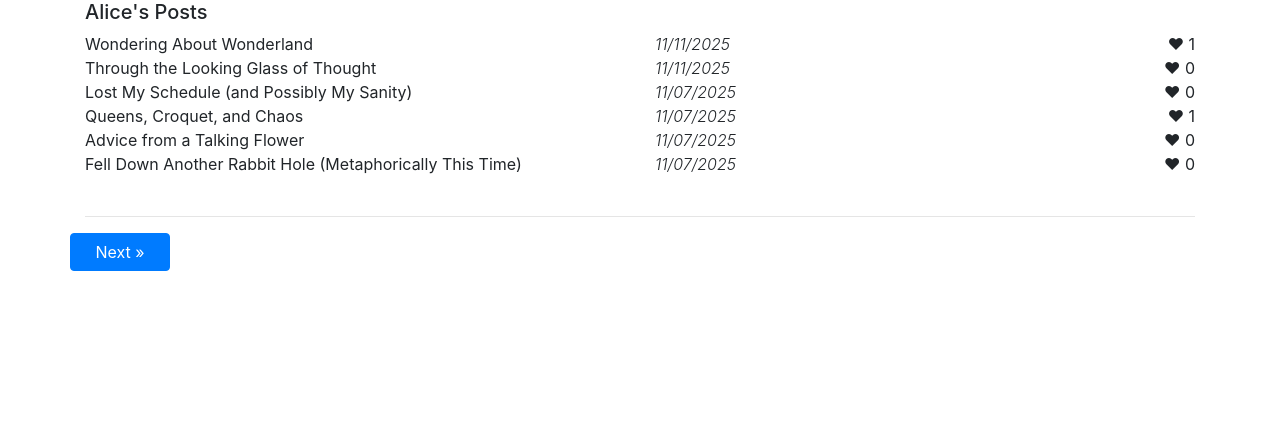
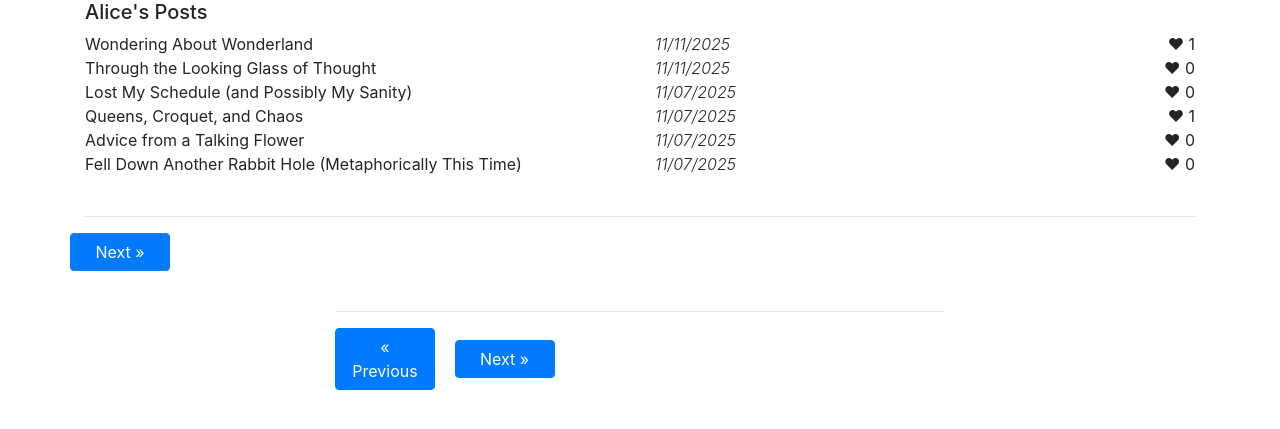
Before and after one commit to Lizanne-B33/network-3, a Django app: page / in a window 1280 px wide. Shown: the part 345-774 px from the top of the page. Run offline with Django 5.2, Linux system fonts and the light colour scheme; data comes from the database, SQL or seed files in the repository; both versions use the stored data as it was after the commit; some libraries are stand-ins or nearby versions; some web fonts are replaced.

Commit message:
only need navigation buttons to work now.

```diff
--- a/network/static/network/feed.js
+++ b/network/static/network/feed.js
@@ -122,7 +122,6 @@ function load_member_feed(memberName, direction) {
         p_button_mgt_single(posts.length)
         // send to format the list
         format_feed(posts, '#member-post-list')
-        format_feed(posts, '#profile-posts')
       } else {
         document.getElementById('no-posts-msg').textContent = posts.text
         hide_if_no_posts_view()
@@ -416,6 +415,22 @@ function load_profile(id) {
     .then(member => {
       // send to format the list
       format_profile(member)
+      document.getElementById('profile-posts').innerHTML = '' // Clear form
+      fetch(`/api/single_feed/${member.username}/${page}`)
+        .then(response => response.json())
+        .then(posts => {
+          if (Array.isArray(posts)) {
+            //p_button_mgt_single(posts.length)
+            // send to format the list
+            format_feed(posts, '#profile-posts')
+          } else {
+            document.getElementById('no-posts-msg').textContent = posts.text
+            hide_if_no_posts_view()
+          }
+        })
+        .catch(error => {
+          console.error('There was a problem with the fetch operation:', error)
+        })
     })
 }
 
--- a/network/templates/network/index.html
+++ b/network/templates/network/index.html
@@ -92,9 +92,24 @@
             </div>
         </div>
     </div>
-    <div id="profile-posts" class ="row">
+    <div id="profile-section" class="row">
+        <div class="col-lg-3"></div>
+        <div id="profile-posts" class="col-lg-6">
             <br />
             <hr />
+        </div>
+    </div>
+    <div id="pagination-prof" class="row">
+        <div class="col-3"></div>
+        <div class="col-6">
+            <br />
+            <hr />
+            <button id="previous_btn_prof" class="btn btn-primary pagination-btns p-btn-prev" type="button">
+                &laquo; Previous
+            </button>
+            <button id="next_btn_prof" class="btn btn-primary pagination-btns p-btn-next" type="button">Next &raquo;</button>
+        </div>
+    </div>
 </div>
 <!--used to hide or show sections-->
 <div id="single-post">
```
Also changed, not shown: db.sqlite3. Lines whose indentation alone changed are shown as unchanged.
